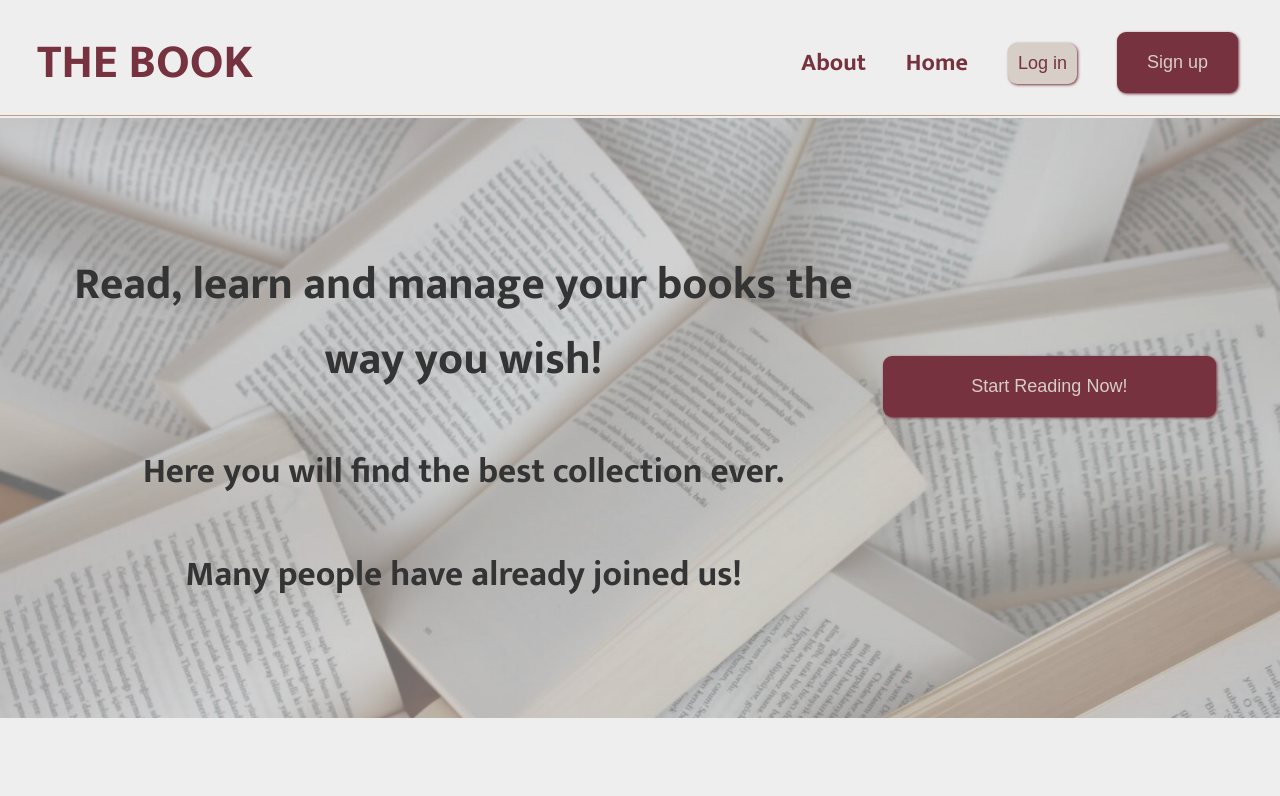
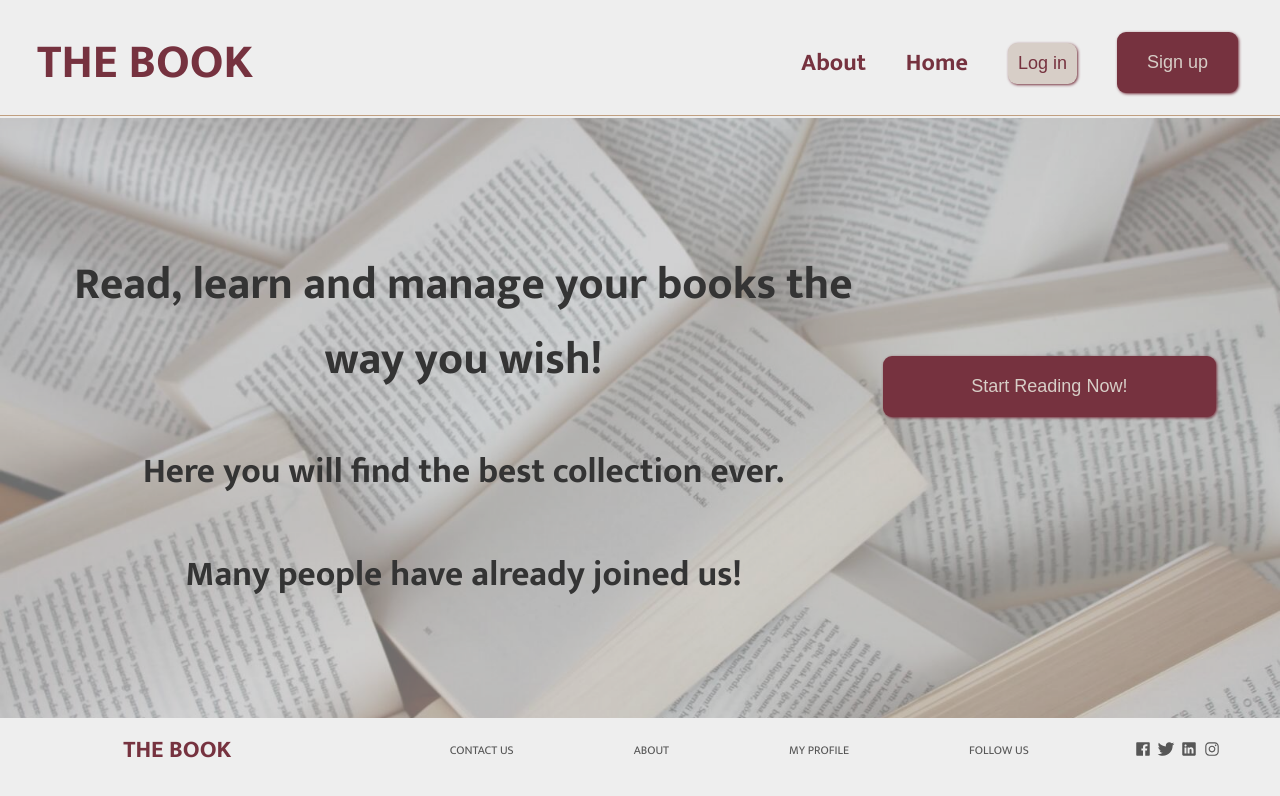
Before and after one commit to LygiaGarrido/book_react_project, a React (Vite) app: page / in a window 1280 px wide. Shown: the top 796 px of the page. Built offline with nearby package versions, Linux system fonts and the light colour scheme.

Commit message:
Add HomePage and Footer

```diff
--- a/package.json
+++ b/package.json
@@ -13,6 +13,7 @@
   "dependencies": {
     "react": "^18.2.0",
     "react-dom": "^18.2.0",
+    "react-icons": "^4.6.0",
     "react-router-dom": "^6.4.3"
   },
   "devDependencies": {
--- a/src/index.jsx
+++ b/src/index.jsx
@@ -1,9 +1,11 @@
 import { useEffect, useState } from "react";
 import { createRoot } from "react-dom/client";
 import { BrowserRouter, Route, Routes } from "react-router-dom";
-import { Header } from "./pages/Header";
-import { HeroSection } from "./pages/HeroSection";
+
 import { SignUp } from "./pages/SignUp";
+
+
+import { HomePage } from "./pages/HomePage";
 
 const domContainer = document.getElementById("app");
 const root = createRoot(domContainer);
@@ -12,7 +14,7 @@ function App() {
   return (
     <BrowserRouter>
       <Routes>
-        <Route path="/" element={<Header />} />
+        <Route path="/" element={<HomePage />} />
         <Route path=":sign-up" element={<SignUp />} />
       </Routes>
     </BrowserRouter>
--- /dev/null
+++ b/src/pages/Footer.jsx
@@ -0,0 +1,57 @@
+import {
+  IoLogoInstagram,
+  IoLogoLinkedin,
+  IoLogoFacebook,
+  IoLogoTwitter,
+} from "react-icons/io";
+
+function Footer() {
+  return (
+    <>
+      <footer className="footer-container">
+        <h2 className="logo">THE BOOK</h2>
+        <ol className="footer-list">
+          <li className="footer-item">
+            <a href="#" className="footer-link">
+              CONTACT US
+            </a>
+          </li>
+          <li className="footer-item">
+            <a href="#" className="footer-link">
+              ABOUT
+            </a>
+          </li>
+          <li className="footer-item">
+            <a href="#" className="footer-link">
+              MY PROFILE
+            </a>
+          </li>
+          <li className="footer-item">
+            <a href="#" className="footer-link">
+              FOLLOW US
+            </a>
+          </li>
+          <li>
+          <ul className="social-network">
+              <li className="social-network-item">
+                <IoLogoFacebook />
+              </li>
+              <li className="social-network-item">
+                <IoLogoTwitter />
+              </li>
+              <li className="social-network-item">
+                <IoLogoLinkedin />
+              </li>
+              <li className="social-network-item">
+                <IoLogoInstagram />
+              </li>
+            </ul>
+          </li>
+        </ol>
+
+      </footer>
+    </>
+  );
+}
+
+export { Footer };
--- a/src/pages/Header.jsx
+++ b/src/pages/Header.jsx
@@ -35,7 +35,7 @@ function Header() {
         </ol>
       </header>
       <div className="division"></div>
-      <HeroSection/>
+
     </>
   );
 }
--- a/src/pages/HeroSection.jsx
+++ b/src/pages/HeroSection.jsx
@@ -1,4 +1,14 @@
+import { useNavigate } from "react-router-dom";
+
+
 function HeroSection() {
+  const navigate = useNavigate();
+
+  function handleClick(){
+    navigate("/sign-up")
+
+  }
+
   return (
     <>
       <section className="hero-section">
@@ -14,7 +24,7 @@ function HeroSection() {
           </h1>
         </div>
 
-        <button className="hero-section-btn">Start Reading Now!</button>
+        <button className="hero-section-btn" onClick={handleClick}>Start Reading Now!</button>
       </section>
     </>
   );
--- /dev/null
+++ b/src/pages/HomePage.jsx
@@ -0,0 +1,15 @@
+import { Header } from "./Header";
+import { HeroSection } from "./HeroSection";
+import { Footer } from "./Footer";
+
+function HomePage() {
+  return (
+    <>
+      <Header />
+      <HeroSection />
+      <Footer />
+    </>
+  );
+}
+
+export {HomePage};
--- a/src/pages/SignUp.jsx
+++ b/src/pages/SignUp.jsx
@@ -1,3 +1,5 @@
+import { Header } from "./Header";
+
 function SignUp() {
   async function handleSubmit(e) {
     e.preventDefault();
@@ -25,8 +27,9 @@ function SignUp() {
 
   return (
     <>
+    <Header/>
       <div className="signup-container">
-        <h2 className="signup=-title">Welcome to our new favorite website!</h2>
+        <h2 className="signup-title">Welcome to your new favorite website!</h2>
         <form onSubmit={handleSubmit} className="signup-form">
           <label>Name</label>
           <input type="text" name="name" />
@@ -36,7 +39,7 @@ function SignUp() {
           <input type="password" name="password" />
           <label>Profile Picture</label>
           <input type="url" name="profile_picture" />
-          <button type="submit">Sign up</button>
+          <button type="submit" className="signup-form-btn">Sign up</button>
         </form>
       </div>
     </>
--- a/src/styles.css
+++ b/src/styles.css
@@ -1,15 +1,15 @@
-body{
+body {
   box-sizing: border-box;
   margin: 0;
   padding: 0;
   background-color: #eeeeee;
-    font-family: 'Mukta', sans-serif;
+  font-family: "Mukta", sans-serif;
 }
 
-#app{
+#app {
   display: grid;
   grid-template-columns: repeat(12, 1fr);
-    gap:2px
+  gap: 2px;
 }
 
 /* HEADER STYLES */
@@ -24,11 +24,10 @@ body{
   margin-bottom: 0;
   font-weight: 700;
   font-size: 32px;
-    color:#76323f;
-
+  color: #76323f;
 }
 
-  .logo{
+.logo {
   margin-bottom: 0;
   margin-top: 0;
 }
@@ -44,55 +43,52 @@ body{
   font-size: 24px;
 }
 
-  .nav-elem{
+.nav-elem {
   margin: 5px;
   padding: 15px;
 }
 
 .nav-link {
   text-decoration: none;
-    color:#76323f;
+  color: #76323f;
 }
 
 .nav-btn,
-.hero-section-btn{
-    background-color: #D7CEC7;
+.hero-section-btn {
+  background-color: #d7cec7;
   border: none;
   border-radius: 9px;
   font-size: 18px;
-    box-shadow: 1px 1px 3px #76323F;
+  box-shadow: 1px 1px 3px #76323f;
 }
 
 .nav-btn:hover,
-.hero-section-btn:hover{
+.hero-section-btn:hover,
+.signup-form-btn:hover {
   box-shadow: 2px 3px 3px #565656;
-
 }
 
-.login-btn{
+.login-btn {
   padding: 10px;
 }
 
-
 .signup-btn,
-.hero-section-btn{
-   color: #D7CEC7;
-   background-color: #76323F;
-   padding:20px 15px 20px;
-
+.hero-section-btn,
+.signup-form-btn {
+  color: #d7cec7;
+  background-color: #76323f;
+  padding: 20px 15px 20px;
 }
 
-.division{
+.division {
   grid-column: 1/ -1;
   height: 1px;
-    background-color: #C09F80;
-
+  background-color: #c09f80;
 }
-
 
 /* HERO SECTION */
 
-.hero-section{
+.hero-section {
   grid-column: 1/ -1;
   display: flex;
   justify-content: space-around;
@@ -103,7 +99,7 @@ body{
   background-size: cover;
 }
 
-.hero-section-text-top{
+.hero-section-text-top {
   color: #343434;
 
   /* width: 50%; */
@@ -112,10 +108,9 @@ body{
   align-self: flex-start;
   margin-top: 5%;
   margin-left: 5%;
-
 }
 
-.hero-section-text-bottom{
+.hero-section-text-bottom {
   color: #343434;
   /* width: 50%; */
   font-size: 35px;
@@ -123,29 +118,98 @@ body{
   align-self: flex-start;
   margin-top: 5%;
   margin-left: 5%;
-
 }
 
-.hero-section-btn{
-    width:30%;
-    padding:20px 45px 20px;
+.hero-section-btn {
+  width: 30%;
+  padding: 20px 45px 20px;
   align-self: center;
   margin-bottom: 5%;
   margin-right: 5%;
 }
 
-
 /* SIGN UP PAGE */
 
-.signup-container{
+.signup-container {
   grid-column: 3/10;
   border: 1px solid #76323f;
-    margin-top: 30%;
+  margin-top: 10%;
+  margin-left: 30%;
+  width: 60%;
+  height: 500px;
+  border-radius: 9px;
+  box-shadow: 2px 3px 3px #c09f80;
+  display: flex;
+  flex-direction: column;
+  align-items: center;
+
 }
 
-.signup-form{
+.signup-title{
+    color: #343434;
+}
+
+.signup-form {
   grid-column: 4/7;
-    padding:30%;
+  padding: 5%;
   width: 30%;
+  font-size: 24px;
+  text-align: left;
+  color: #343434;
+}
+
+.signup-form-btn{
+    border: none;
+    border-radius: 9px;
+    padding: 10px 10px 10px;
+}
+
+/* FOOTER */
+
+
+.footer-container {
+  grid-column: 1/-1;
+  display: flex;
+  justify-content: space-around;
+  align-items: center;
+  color: #76323f;
+  position: fixed;
+  bottom: 0;
+  width: 100%;
+  height: 100px;
+  padding-left: 5%;
 
 }
+
+.footer-list,
+.social-network {
+  list-style: none;
+  display: flex;
+  align-items:center;
+  justify-content: space-around;
+  font-size: 12px;
+  color: #565656;
+  padding-right: 5%;
+
+}
+
+.footer-item {
+  padding-right: 60px;
+  padding-left: 60px;
+  align-self: center;
+}
+
+.footer-link {
+  text-decoration: none;
+  color: #565656;
+}
+.social-network {
+    padding-top: 5px;
+    align-items: flex-end;
+}
+.social-network-item{
+    font-size: 18px;
+    padding-left:5px;
+    align-self: flex-end;
+
+}
```
Also changed, not shown: 1 other file (tests, documents, lock files or other folders). Lines whose indentation alone changed are shown as unchanged.
